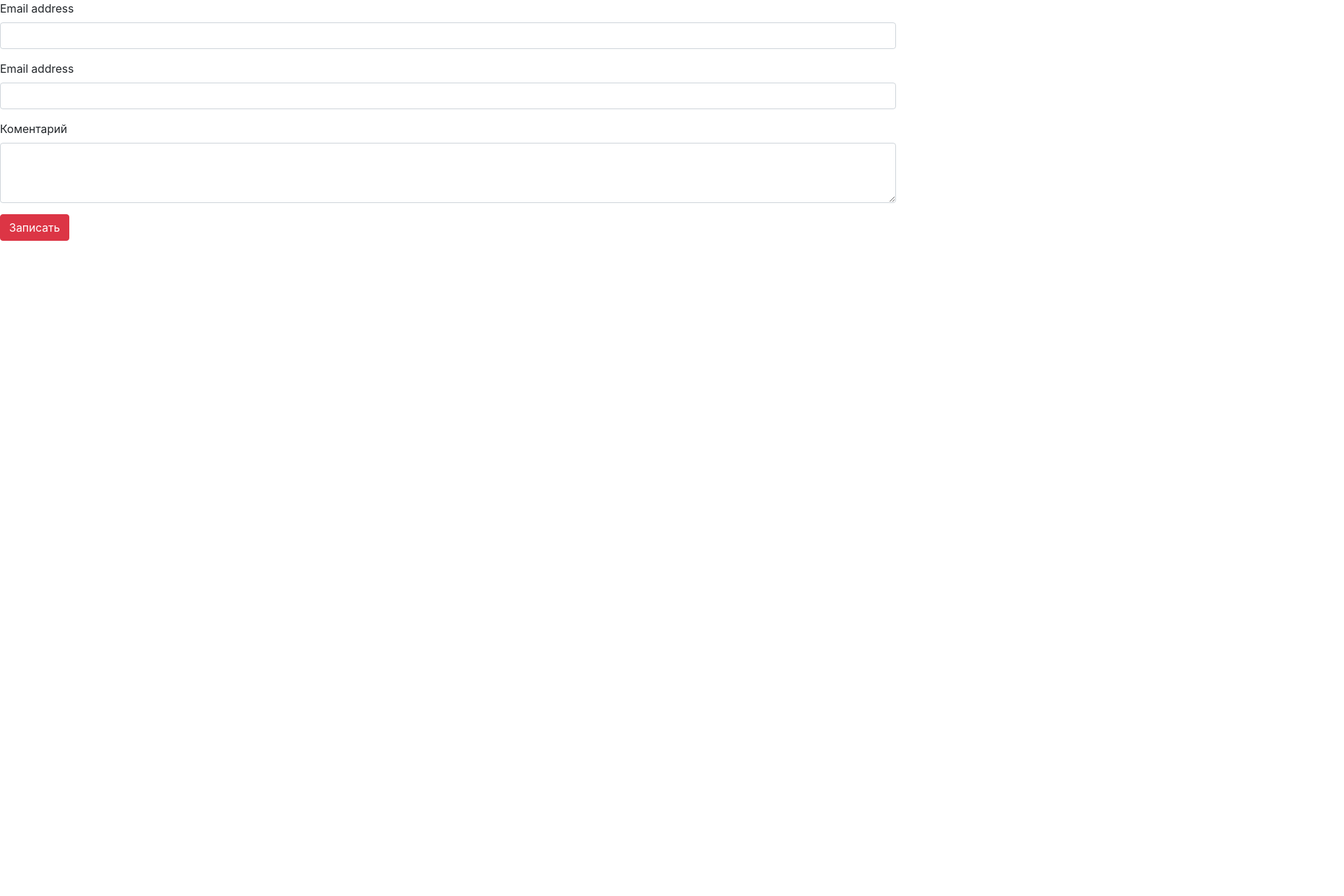
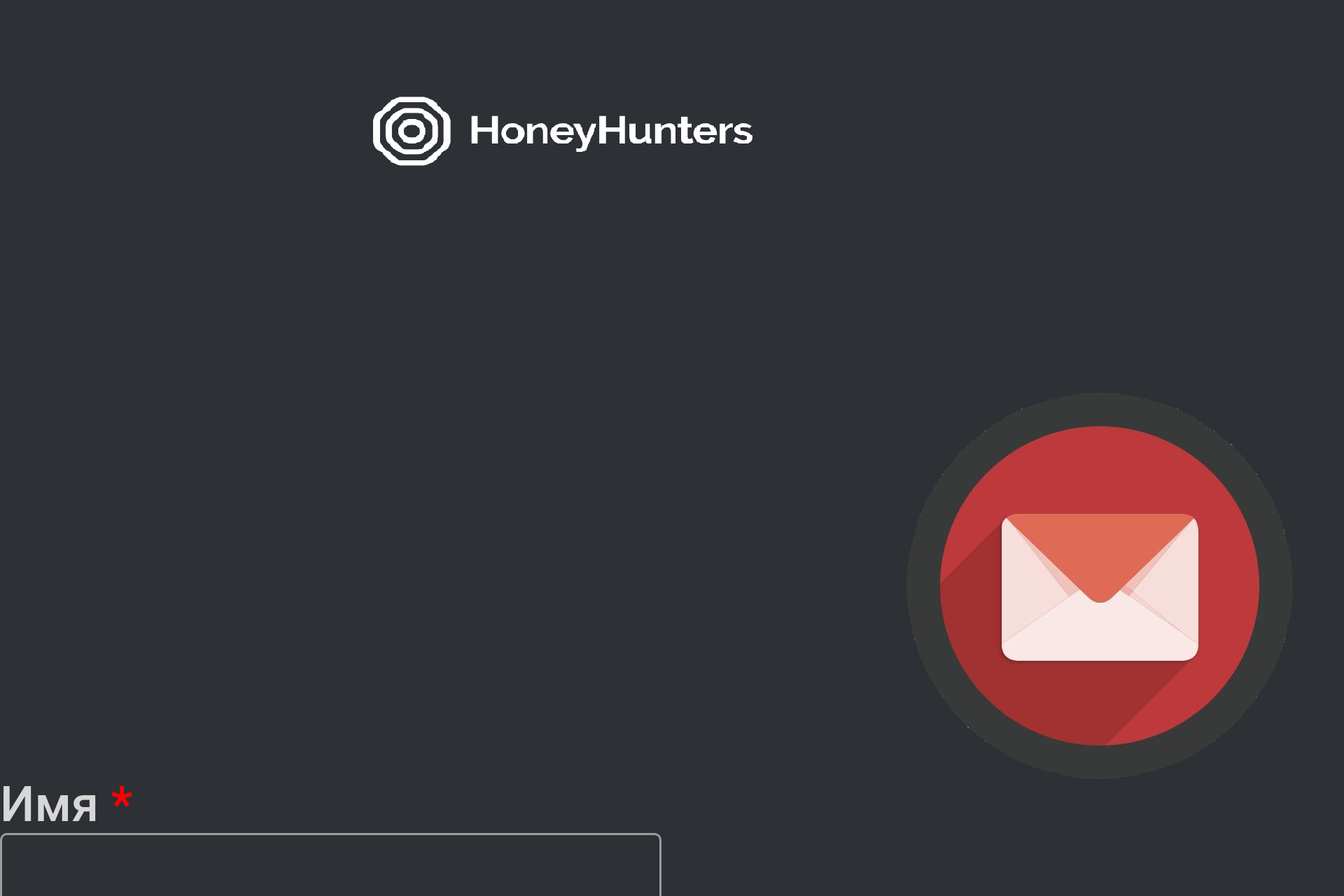
Before and after one commit to Bartlby19/list-comments, a React (Create React App) app in the folder client/: page / in a window 1280 px wide. Shown: the top 1280 px of the page at 70% size, 1920 px wide, since content can reach past the window. Before the commit the page ends 800 px from the top, so only its background shows below. Built offline with nearby package versions, Linux system fonts and the light colour scheme.

Commit message:
Second commit

```diff
--- a/client/src/App.jsx
+++ b/client/src/App.jsx
@@ -6,7 +6,9 @@ import InputInformation from "./components/InputInformation/InputInformation";
 class App extends React.Component {
   render() {
     return (
-        <InputInformation/>
+
+            <InputInformation/>
+
     )
   }
 }
--- a/client/src/components/InputInformation/InputInformation.css
+++ b/client/src/components/InputInformation/InputInformation.css
@@ -1,6 +1,57 @@
+.control-label {
+    font-size: 70px;
+    line-height: 65px;
+    color: #d7d7d7;
+    font-weight: 500;
+    font-family: "Roboto"
+
+}
+.size-info{
+    background: #2d3136;
+    width: 3360px;
+    height: 2433px;
+}
+.btn {
+    width: 460px;
+    height: 184px;
+    border-radius: 10px;
+    background-color: #be393b;
+    /*margin-top:218px;*/
+    padding: 0;
+}
+
+label.required:after {
+    color: red;
+    content: " *";
+}
+
+.form-control {
+    padding: 0;
+    font-family: "Roboto";
+    font-weight: 500;
+    font-size: 70px;
+    width: 945px;
+    height: 195px;
+    background-color: #2d3136;
+    color: white;
+    border-radius: 10px;
+    border: 3px solid rgba(255, 255, 255, 0.52);
+}
 
 .form-control:focus {
-    border-color: red;
+    border-color: #be393b;
     -webkit-box-shadow: none;
+    background-color: #2d3136;
     box-shadow: none;
+    color: white;
 }
+
+.logo-position{
+    margin-top:116px;
+    margin-left:503px;
+}
+
+.contact-position{
+    margin-top:299px;
+    margin-left:1291px;
+}
--- a/client/src/components/InputInformation/InputInformation.jsx
+++ b/client/src/components/InputInformation/InputInformation.jsx
@@ -1,5 +1,7 @@
 import React from "react";
 import "./InputInformation.css"
+import contact from "../img/contact.jpg"
+import logo from "../img/logo.jpg"
 import {useDispatch} from "react-redux";
 import {changeStep, getTypeOfStructure} from "../redux/actions";
 
@@ -8,26 +10,42 @@ const InputInformation = () => {
 
 
     return (
-        <div>
-            <body>
-            <form>
-                <div className="form-group">
-                    <label>Email address</label>
-                    <input type="text" className="form-control" id="exampleInputEmail1" aria-describedby="emailHelp"/>
+        <div className="size-info">
+
+            <img className="logo-position" src={logo} alt={"logo"}/>
+
+            <div>
+                <img className="contact-position" src={contact} alt={"contact"}/>
+            </div>
+
+                <div>
+                    <label className="control-label required" htmlFor="username">Имя</label>
+                    <input className="form-control " id="ex2" type="text"/>
                 </div>
-                <div className="form-group">
-                    <label>Email address</label>
+
+                <div>
+                    <label className="control-label required" htmlFor="username">E-Mail</label>
                     <input type="email" className="form-control" id="exampleInputEmail1" aria-describedby="emailHelp"/>
                 </div>
-                <div className="form-group">
-                    <label>Коментарий</label>
-                    <textarea className="form-control" rows="3"/>
+
+
+                <div>
+                    <label className="control-label required" htmlFor="username">Комментарий</label>
+                    <textarea className=" textarea form-control" rows="3"/>
                 </div>
-                <button type="button" className="btn btn-danger">Записать</button>
-            </form>
-            </body>
-        </div>
-    )
+
+                    <button type="button" className="btn ">
+                        <div className="control-label">Записать</div>
+                    </button>
+
+
+
+
+
+
+
+</div>
+)
 }
 
 export default InputInformation
```
Also changed, not shown: client/src/components/img/contact.jpg (added), client/src/components/img/logo.jpg (added).
